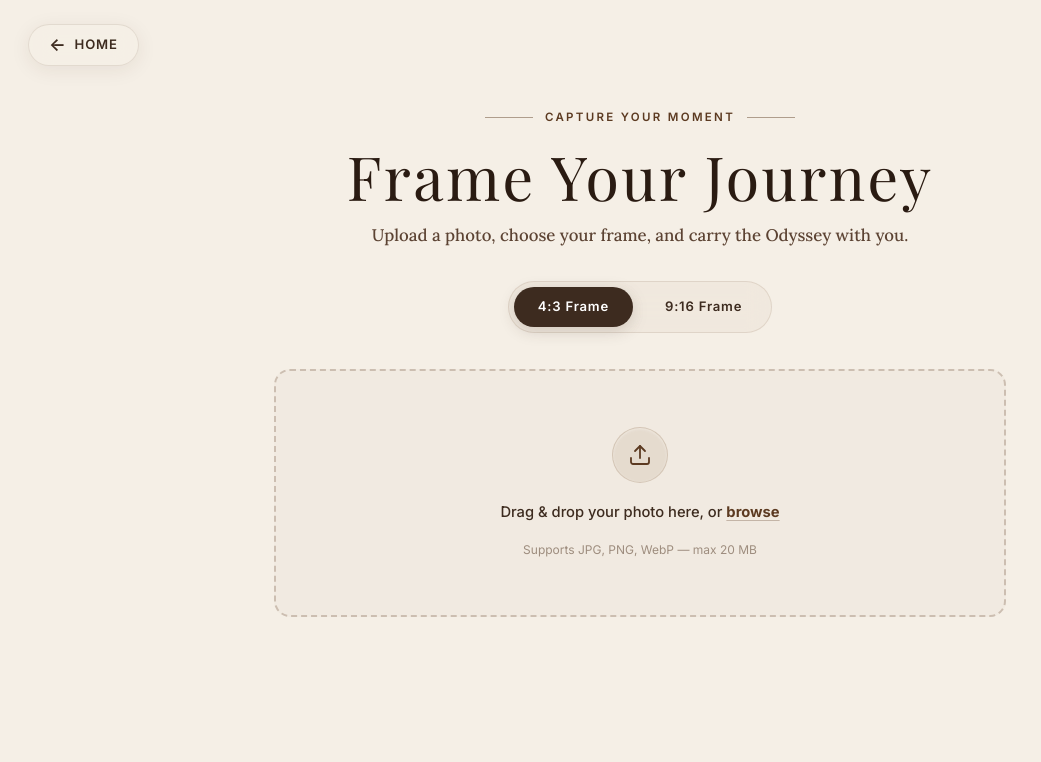
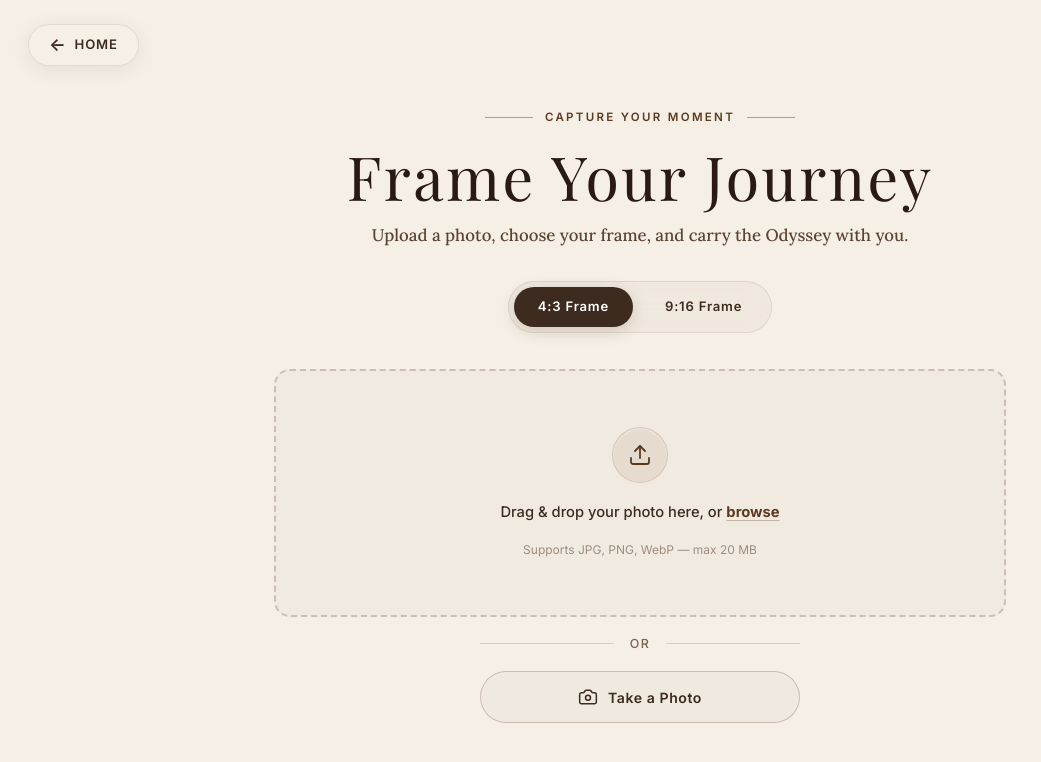
Before and after one commit to sarin-ms/odyssey, a Next.js app: page /capture in a window 1280 px wide. Shown: the top 762 px of the page, without its empty margins (0-1041 px from the left). Built offline with nearby package versions, Linux system fonts and the light colour scheme; a web font is replaced by a local one.

Commit message:
feat(capture): add take photo option using native camera

```diff
--- a/app/capture/Capture.module.css
+++ b/app/capture/Capture.module.css
@@ -191,6 +191,72 @@
   inset: 0;
   opacity: 0;
   cursor: pointer;
+}
+
+/* ── Upload group (zone + divider + camera) ────────────────── */
+
+.uploadGroup {
+  width: 100%;
+  display: flex;
+  flex-direction: column;
+  align-items: center;
+  gap: 0;
+}
+
+.uploadDivider {
+  display: flex;
+  align-items: center;
+  gap: 16px;
+  width: 100%;
+  max-width: 320px;
+  padding: 18px 0;
+}
+
+.dividerLine {
+  flex: 1;
+  height: 1px;
+  background: rgba(92, 58, 33, 0.18);
+}
+
+.dividerText {
+  font-family: var(--font-body);
+  font-size: 0.78rem;
+  font-weight: 500;
+  color: #7a6555;
+  text-transform: uppercase;
+  letter-spacing: 0.12em;
+}
+
+.cameraBtn {
+  display: inline-flex;
+  align-items: center;
+  justify-content: center;
+  gap: 10px;
+  width: 100%;
+  max-width: 320px;
+  min-height: 52px;
+  padding: 14px 28px;
+  border: 1.5px solid rgba(92, 58, 33, 0.25);
+  border-radius: 50px;
+  background: rgba(236, 226, 215, 0.45);
+  font-family: var(--font-body);
+  font-size: 0.88rem;
+  font-weight: 600;
+  letter-spacing: 0.04em;
+  color: var(--color-brown-dark);
+  cursor: pointer;
+  transition:
+    background 220ms ease,
+    border-color 220ms ease,
+    transform 220ms var(--motion-ease-out),
+    box-shadow 220ms ease;
+}
+
+.cameraBtn:hover {
+  background: rgba(224, 212, 198, 0.75);
+  border-color: rgba(92, 58, 33, 0.4);
+  box-shadow: 0 4px 16px rgba(61, 43, 31, 0.08);
+  transform: translateY(-1px);
 }
 
 /* ── Frame selector ────────────────────────────────────────── */
--- a/app/capture/page.jsx
+++ b/app/capture/page.jsx
@@ -2,7 +2,7 @@
 
 import { useCallback, useRef, useState } from "react";
 import Link from "next/link";
-import { Upload, Download, Share2, ImagePlus } from "lucide-react";
+import { Upload, Download, Share2, ImagePlus, Camera } from "lucide-react";
 import styles from "./Capture.module.css";
 
 /* ─── Frame configuration ──────────────────────────────────────────────── */
@@ -121,6 +121,7 @@ export default function CapturePage() {
   const [dragOver, setDragOver] = useState(false);
   const [toast, setToast] = useState("");
   const fileInputRef = useRef(null);
+  const cameraInputRef = useRef(null);
   const canvasRef = useRef(null); // keep reference to the output canvas
 
   /* ── Show toast ────────────────────────────────────────────────── */
@@ -251,6 +252,7 @@ export default function CapturePage() {
     setResultUrl(null);
     canvasRef.current = null;
     if (fileInputRef.current) fileInputRef.current.value = "";
+    if (cameraInputRef.current) cameraInputRef.current.value = "";
   };
 
   /* ── Render ────────────────────────────────────────────────────── */
@@ -295,8 +297,9 @@ export default function CapturePage() {
 
         {/* Upload zone — shown when no photo selected */}
         {!photo && (
+          <div className={`${styles.uploadGroup} ${styles.animateIn} ${styles.animDelay3}`}>
             <div
-            className={`${styles.uploadZone} ${dragOver ? styles.dragOver : ""} ${styles.animateIn} ${styles.animDelay3}`}
+              className={`${styles.uploadZone} ${dragOver ? styles.dragOver : ""}`}
               onDragOver={(e) => {
                 e.preventDefault();
                 setDragOver(true);
@@ -323,6 +326,31 @@ export default function CapturePage() {
                 ref={fileInputRef}
                 type="file"
                 accept="image/*"
+                className={styles.hiddenInput}
+                onChange={onFileChange}
+                tabIndex={-1}
+              />
+            </div>
+
+            <div className={styles.uploadDivider}>
+              <span className={styles.dividerLine} />
+              <span className={styles.dividerText}>or</span>
+              <span className={styles.dividerLine} />
+            </div>
+
+            <button
+              type="button"
+              className={styles.cameraBtn}
+              onClick={() => cameraInputRef.current?.click()}
+            >
+              <Camera size={20} strokeWidth={1.8} />
+              Take a Photo
+            </button>
+            <input
+              ref={cameraInputRef}
+              type="file"
+              accept="image/*"
+              capture="environment"
               className={styles.hiddenInput}
               onChange={onFileChange}
               tabIndex={-1}
```
Lines whose indentation alone changed are shown as unchanged.
